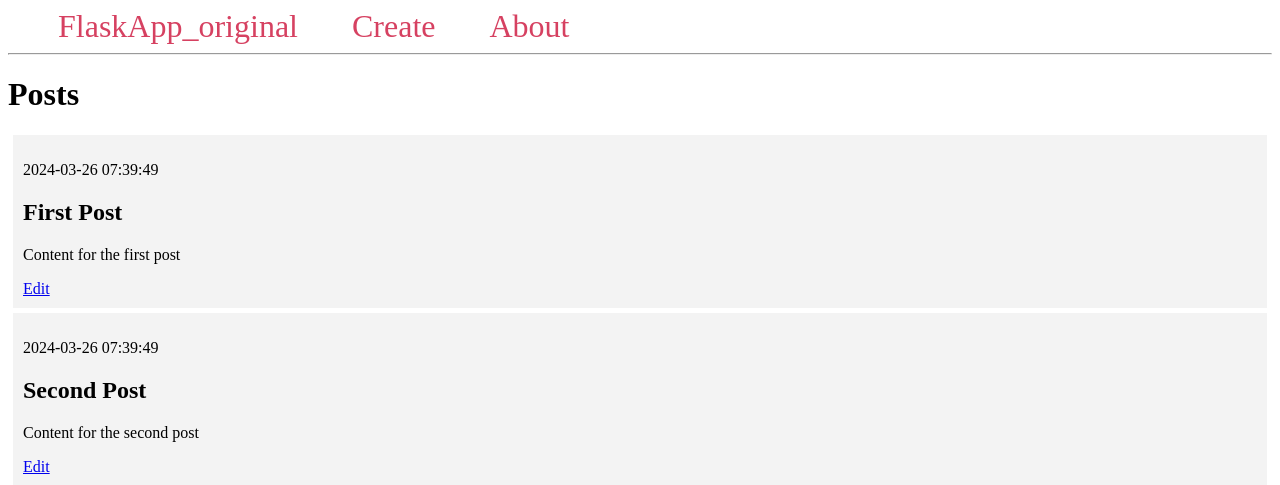
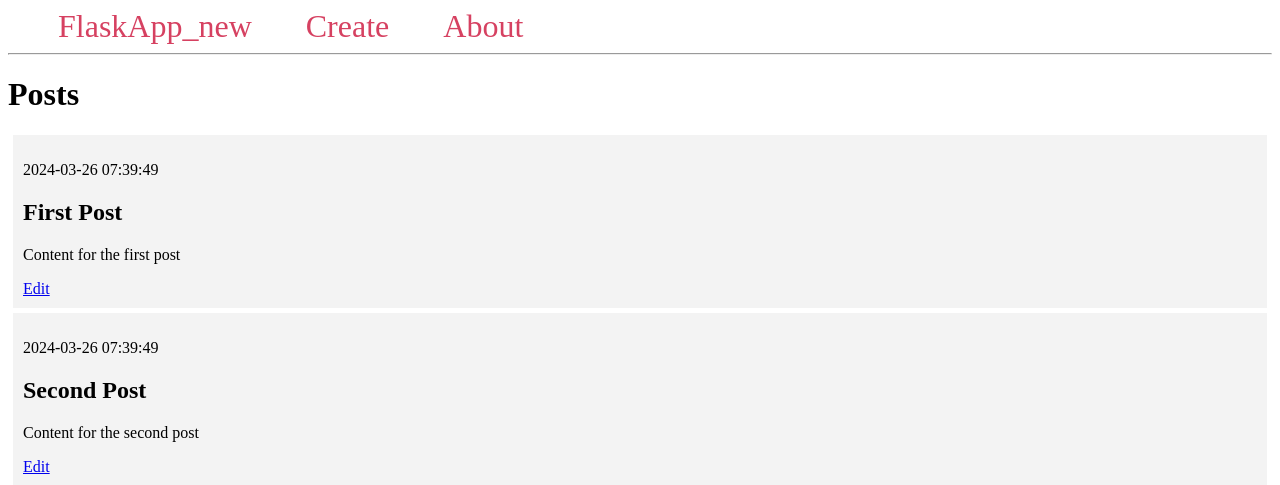
Before and after one commit to LilachAmar/flask-sql, a Flask app: page / in a window 1280 px wide. Shown: the top 485 px of the page. Run offline with Flask 3, Linux system fonts and the light colour scheme; data comes from the database, SQL or seed files in the repository.

Commit message:
Update base.html

```diff
--- a/templates/base.html
+++ b/templates/base.html
@@ -21,7 +21,7 @@
 </head>
 <body>
     <nav>
-        <a href="{{ url_for('index') }}">FlaskApp_original</a>
+        <a href="{{ url_for('index') }}">FlaskApp_new</a>
         <a href="{{ url_for('create') }}">Create</a>
         <a href="#">About</a>
     </nav>
```
